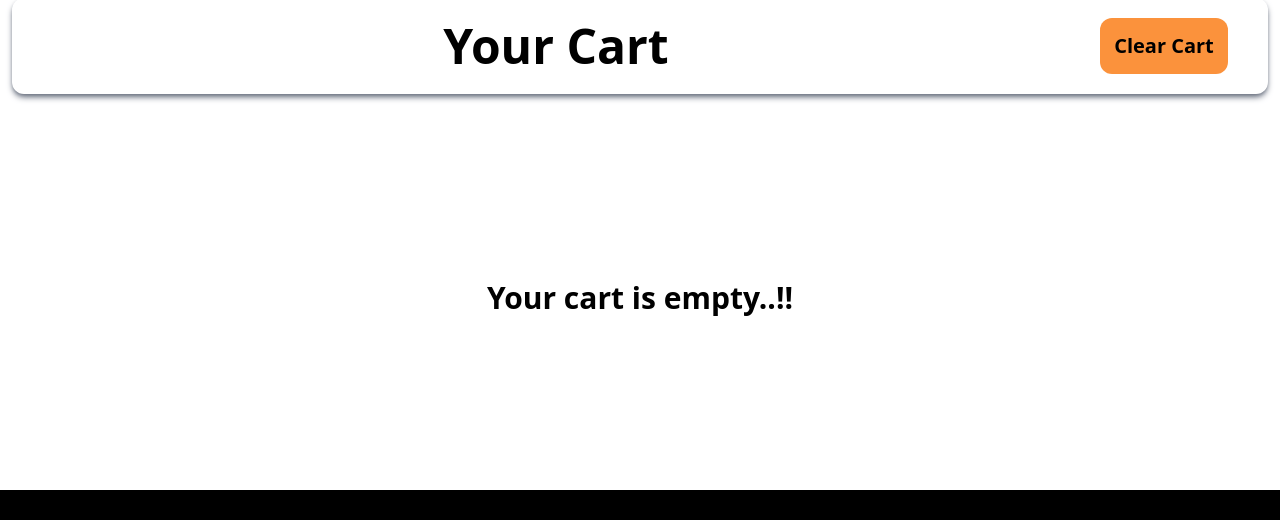
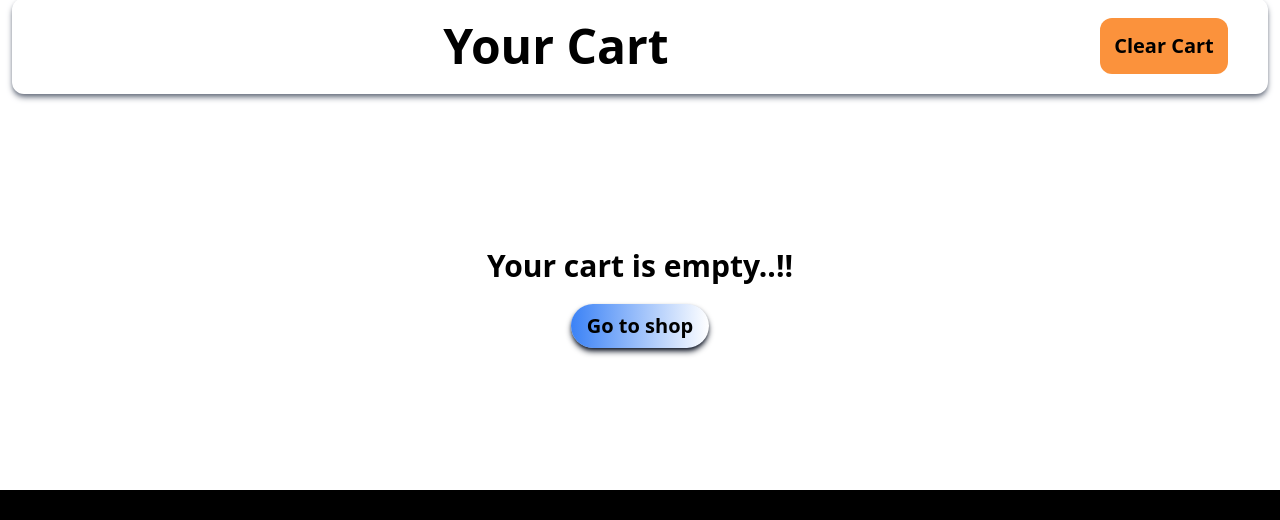
Before and after one commit to HiteshGaikwad/FoodHub, a React (Vite) app: page /cart in a window 1280 px wide. Shown: the part 118-638 px from the top of the page. Built offline with nearby package versions, Linux system fonts and the light colour scheme; grey boxes are pictures that could not be loaded.

Commit message:
adjust width

```diff
--- a/src/Components/Cart.js
+++ b/src/Components/Cart.js
@@ -19,22 +19,27 @@ const Cart=()=>{
     }
     return (
         <>
-        <div className="flex items-center m-3 shadow-md rounded-xl sm:sticky top-0 z-50  bg-white shadow-gray-500 sm:h-24 h-16 gap-6 justify-between ">
+        <div className="flex items-center m-3  shadow-md rounded-xl sm:sticky top-0 z-50  bg-white shadow-gray-500 sm:h-24 h-16 gap-6 justify-between ">
            <div></div>
             <h1 className="sm:text-5xl text-2xl font-bold">Your Cart</h1>
             <button className="sm:mr-10 mr-6 sm:w-32 w-24 sm:h-14 h-10 rounded-lg sm:rounded-xl  sm:text-xl text-md font-semibold bg-orange-400 flex justify-center items-center hover:bg-orange-500 hover:font-bold" onClick={()=> handleClearCart()}>Clear Cart</button>
         </div>
-        <div className="flex flex-col items-center">
+        <div className="flex flex-col min-h-[300px]  items-center">
             {
-                itemsList?.length===0 ? <h1 className="text-3xl flex justify-center items-center w-full h-96 font-bold">Your cart is empty..!!</h1> :
+                itemsList?.length===0 ?
+                <div className="flex flex-col gap-5 justify-center items-center w-full h-96">
+                 <h1 className="text-3xl  font-bold">Your cart is empty..!!</h1>
+                 <Link to={"/"}><button className="shadow-md shadow-gray-900 bg-gradient-to-r hover:from-blue-700 hover:scale-105 from-blue-500 px-4 py-2 text-xl font-bold rounded-full">Go to shop</button></Link>
+                 </div>
+                 :
                 itemsList?.map((item,index)=>{
                     return (
              <div  key={index} className="flex flex-col m-2 sm:w-2/4 p-2 items-center shadow-xl rounded-xl shadow-gray-500">
 
-               <Link to={"/restaurant/"+item?.info?.id} className="w-full">
+               <Link to={"/restaurant/"+item?.info?.id} className="w-full ">
                 <div className="flex w-full   gap-3 items-center rounded-xl ">
-                <img className="sm:w-2/6 w-40 sm:h-48 h-32 rounded-2xl shadow-lg shadow-gray-500" src={IMG_CDN_URL+item?.info?.cloudinaryImageId}/>
-                <div className="flex flex-col w-4/6  sm:gap-3  max-sm:my-2">
+                <img className="w-3/6  sm:h-48 h-32 rounded-2xl shadow-lg shadow-gray-500" src={IMG_CDN_URL+item?.info?.cloudinaryImageId}/>
+                <div className="flex flex-col w-3/6  sm:gap-3  max-sm:my-2">
                     <h1 className="sm:text-2xl text-lg font-semibold sm:font-bold">{item?.info?.name}</h1>
                     <h3 className="sm:text-xl text-md flex flex-wrap  font-normal sm:font-semibold">{item?.info?.cuisines.join(", ")}</h3>
                     <h2 className="sm:text-lg text-md font-medium">{item?.info?.costForTwo}</h2>
@@ -42,7 +47,7 @@ const Cart=()=>{
              </div>
              </Link>
 
-             <button className=" sm:w-72 sm:ml-56 ml-16 w-28 sm:mt-2 mt-1 sm:h-9 h-7 text-sm sm:text-lg font-semibold rounded-lg bg-orange-300 hover:bg-orange-400" onClick={()=>handleRemoveItems(index)}>Remove Item</button>
+             <button className=" sm:w-72 sm:ml-72 ml-28 w-28 sm:mt-2 mt-1 sm:h-9 h-7 text-sm sm:text-lg font-semibold rounded-lg bg-orange-300 hover:bg-orange-400" onClick={()=>handleRemoveItems(index)}>Remove Item</button>
             </div>
                     )
                 })
--- a/src/Components/RestraurantCard.js
+++ b/src/Components/RestraurantCard.js
@@ -4,8 +4,8 @@ const RestraurantCard=({restraurant})=>{
 
   // console.log(restraurant);
     return (
-      <div className="flex flex-col max-sm:h-64 max-sm:w-full gap-1 sm:gap-2 p-1">
-        <img className="w-full sm:w-80 h-2/3 sm:h-56 rounded-lg" src={IMG_CDN_URL+restraurant?.info?.cloudinaryImageId} alt={restraurant?.info?.name}/>
+      <div className="flex flex-col max-sm:h-[300px] max-sm:w-full gap-1 sm:gap-2 p-1">
+        <img className="w-full sm:w-80 h-3/4 sm:h-56 rounded-lg" src={IMG_CDN_URL+restraurant?.info?.cloudinaryImageId} alt={restraurant?.info?.name}/>
         <h2 className="sm:text-2xl text-xl font-bold sm:font-semibold" >{restraurant?.info?.name}</h2>
         <h4 className="sm:text-lg text-sm w-full max-sm:line-clamp-1 line-clamp-2 overflow-hidden font-normal">{restraurant?.info?.cuisines.join(", ")}</h4>
         <h3 className="text-[10px] sm:text-md ">{restraurant?.info?.sla?.slaString}</h3>
```
